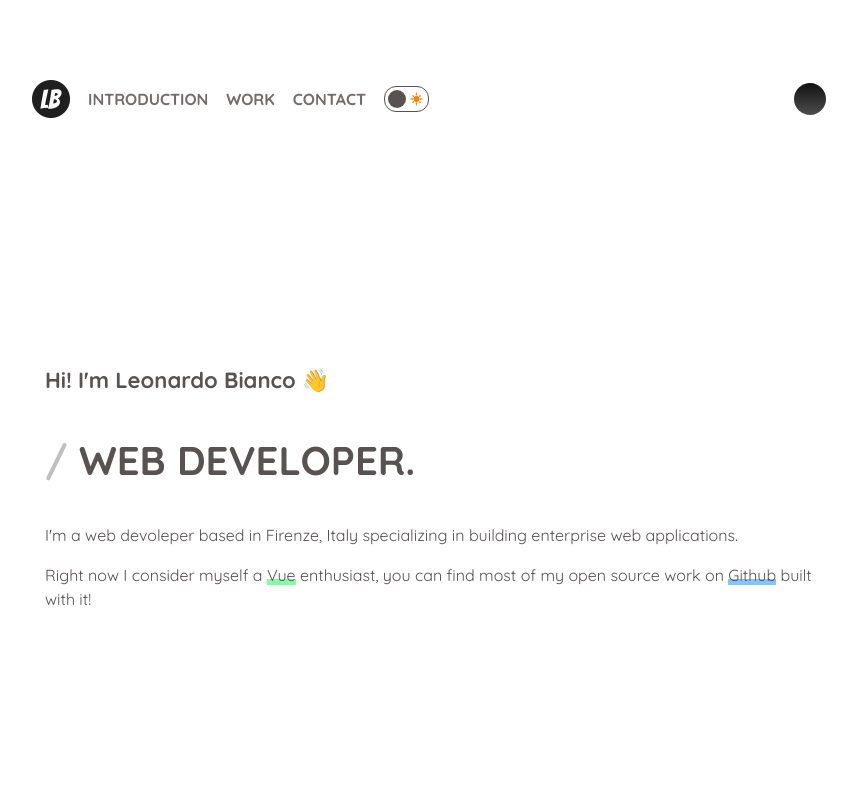
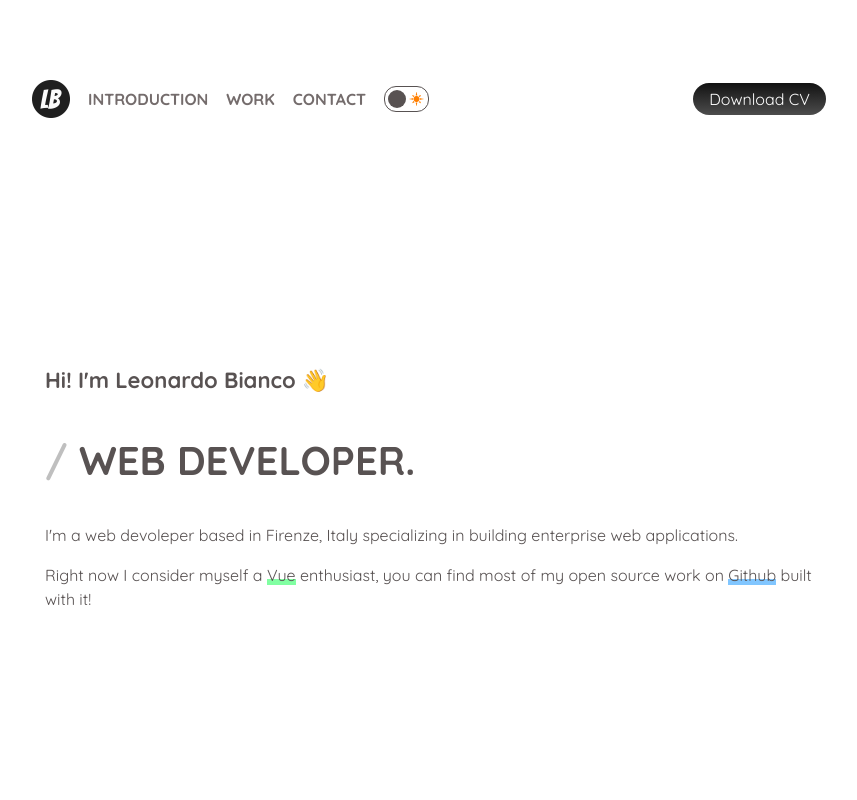
Before and after one commit to leobia/portfolio-v2, a Vue app: page / in a window 1280 px wide. Shown: the top 800 px of the page, without its empty margins (211-1068 px from the left). Built offline with nearby package versions, Linux system fonts and the light colour scheme; no server answers.

Commit message:
Riaggiunto testo bottone

```diff
--- a/src/components/Navbar.vue
+++ b/src/components/Navbar.vue
@@ -11,7 +11,7 @@
       <NavbarLinks :darkMode="darkMode" @toggle-theme="switchTheme" />
     </div>
     <div class="has-margin-left-auto">
-      <a class="main-button" href="/files/cv_leonardo_bianco.pdf" download></a>
+      <a class="main-button" href="/files/cv_leonardo_bianco.pdf" download>Download CV</a>
     </div>
     <Sidebar :menuOpen="menuOpen" @close="menuOpen = false">
       <NavbarLinks :darkMode="darkMode" @toggle-theme="switchTheme" />
```
